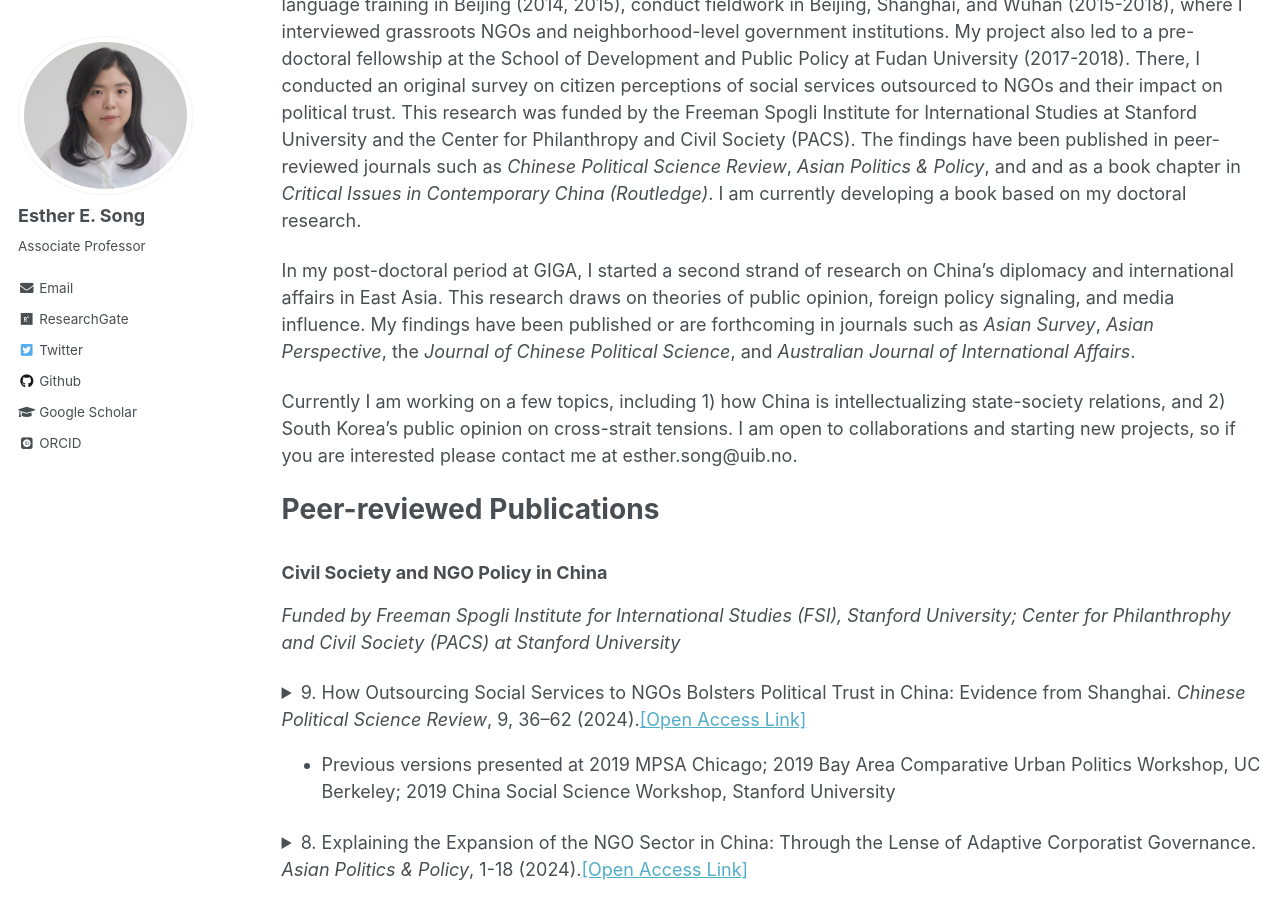
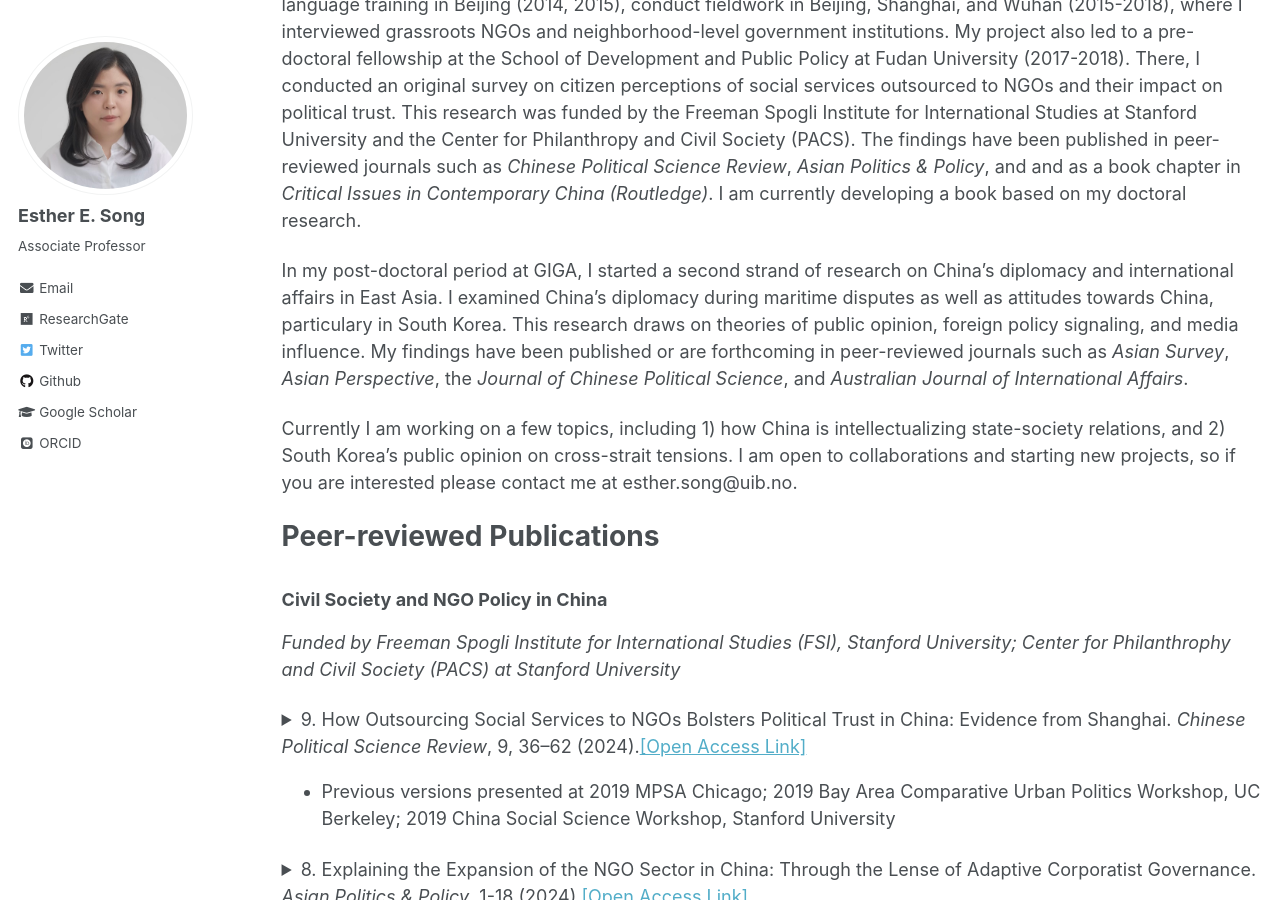
Before and after one commit to ehsong/ehsong.github.io, a Jekyll site: the page built from _pages/research.md, in a window 1280 px wide and 900 px high, scrolled down 413 px. Built offline with Jekyll 4.4.1, drawn with Linux system fonts in a browser that asks for light colours; some web fonts are replaced.

Commit message:
Update research.md

```diff
--- a/_pages/research.md
+++ b/_pages/research.md
@@ -8,9 +8,9 @@ author_profile: true
 {% include base_path %}
 My research centers on civil society and NGO policies in China, China's diplomacy and international affairs in Asia-Pacific. My other research areas include personalization of executive power in both democray and autocracy contexts. I have experience using a wide variety of methods including fieldwork, surveys, statistical analyses, and text analyses. More recently, I am using computational methods to collect data and applying text mining to uncover discourse and narratives, as well as quantitative analysis of survey data and survey experiments to gauage micro-level causal effects.
 
-During my doctoral studies at Stanford, I investigated NGO-state relations in China, focusing on the evolution of civil society and NGO policies and its effect on political trust.  This research led me to undertake Mandarin Chinese language training in Beijing (2014, 2015), conduct fieldwork in Beijing, Shanghai, and Wuhan (2015-2018), where I interviewed grassroots NGOs and neighborhood-level government institutions. My project also led to a pre-doctoral fellowship at the School of Development and Public Policy at Fudan University (2017-2018). There, I conducted an original survey on citizen perceptions of social services outsourced to NGOs and their impact on political trust. This research was funded by the Freeman Spogli Institute for International Studies at Stanford University and the Center for Philanthropy and Civil Society (PACS). The findings have been published in peer-reviewed journals such as *Chinese Political Science Review*, *Asian Politics & Policy*, and and as a book chapter in *Critical Issues in Contemporary China (Routledge)*. I am currently developing a book based on my doctoral research.
+During my doctoral studies at Stanford, I investigated NGO-state relations in China, focusing on the evolution of civil society and NGO policies and its effect on political trust. This research led me to undertake Mandarin Chinese language training in Beijing (2014, 2015), conduct fieldwork in Beijing, Shanghai, and Wuhan (2015-2018), where I interviewed grassroots NGOs and neighborhood-level government institutions. My project also led to a pre-doctoral fellowship at the School of Development and Public Policy at Fudan University (2017-2018). There, I conducted an original survey on citizen perceptions of social services outsourced to NGOs and their impact on political trust. This research was funded by the Freeman Spogli Institute for International Studies at Stanford University and the Center for Philanthropy and Civil Society (PACS). The findings have been published in peer-reviewed journals such as *Chinese Political Science Review*, *Asian Politics & Policy*, and and as a book chapter in *Critical Issues in Contemporary China (Routledge)*. I am currently developing a book based on my doctoral research.
 
-In my post-doctoral period at GIGA, I started a second strand of research on China's diplomacy and international affairs in East Asia. This research draws on theories of public opinion, foreign policy signaling, and media influence. My findings have been published or are forthcoming in journals such as *Asian Survey*, *Asian Perspective*, the *Journal of Chinese Political Science*, and *Australian Journal of International Affairs*.
+In my post-doctoral period at GIGA, I started a second strand of research on China's diplomacy and international affairs in East Asia. I examined China's diplomacy during maritime disputes as well as attitudes towards China, particulary in South Korea. This research draws on theories of public opinion, foreign policy signaling, and media influence. My findings have been published or are forthcoming in peer-reviewed journals such as *Asian Survey*, *Asian Perspective*, the *Journal of Chinese Political Science*, and *Australian Journal of International Affairs*.
 
 Currently I am working on a few topics, including 1) how China is intellectualizing state-society relations, and 2) South Korea's public opinion on cross-strait tensions. I am open to collaborations and starting new projects, so if you are interested please contact me at esther.song@uib.no.
 
```
